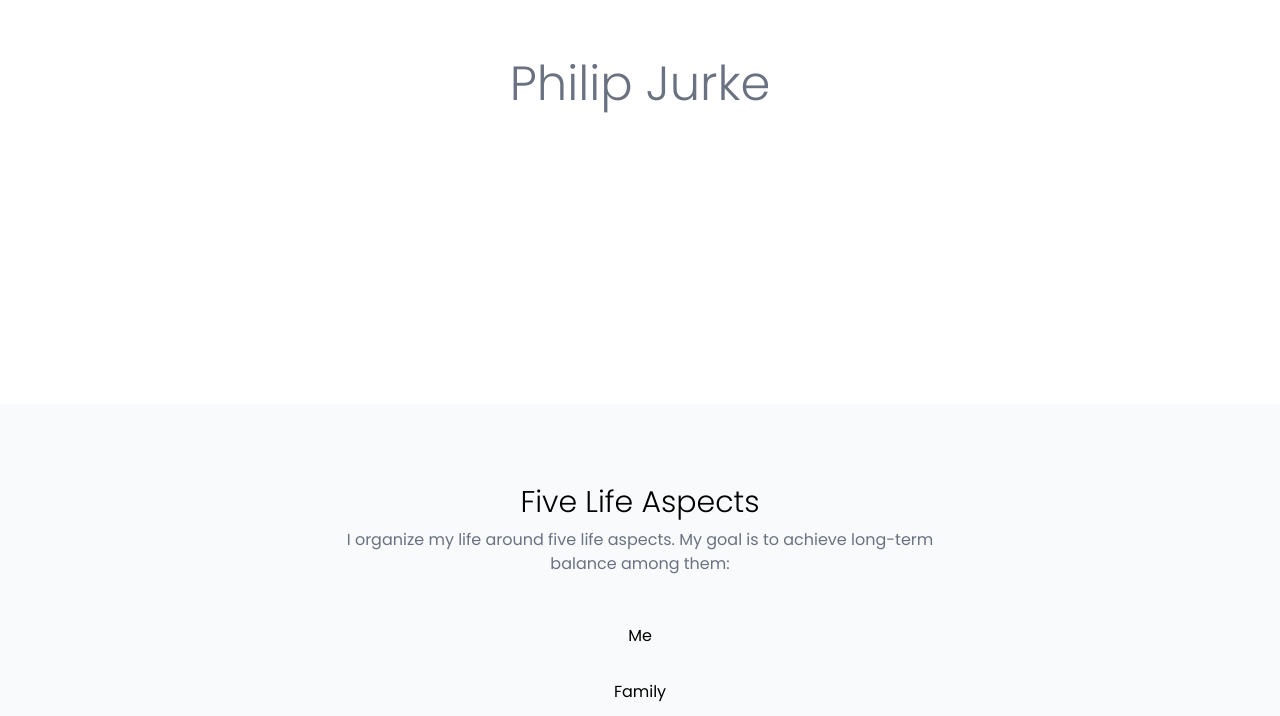
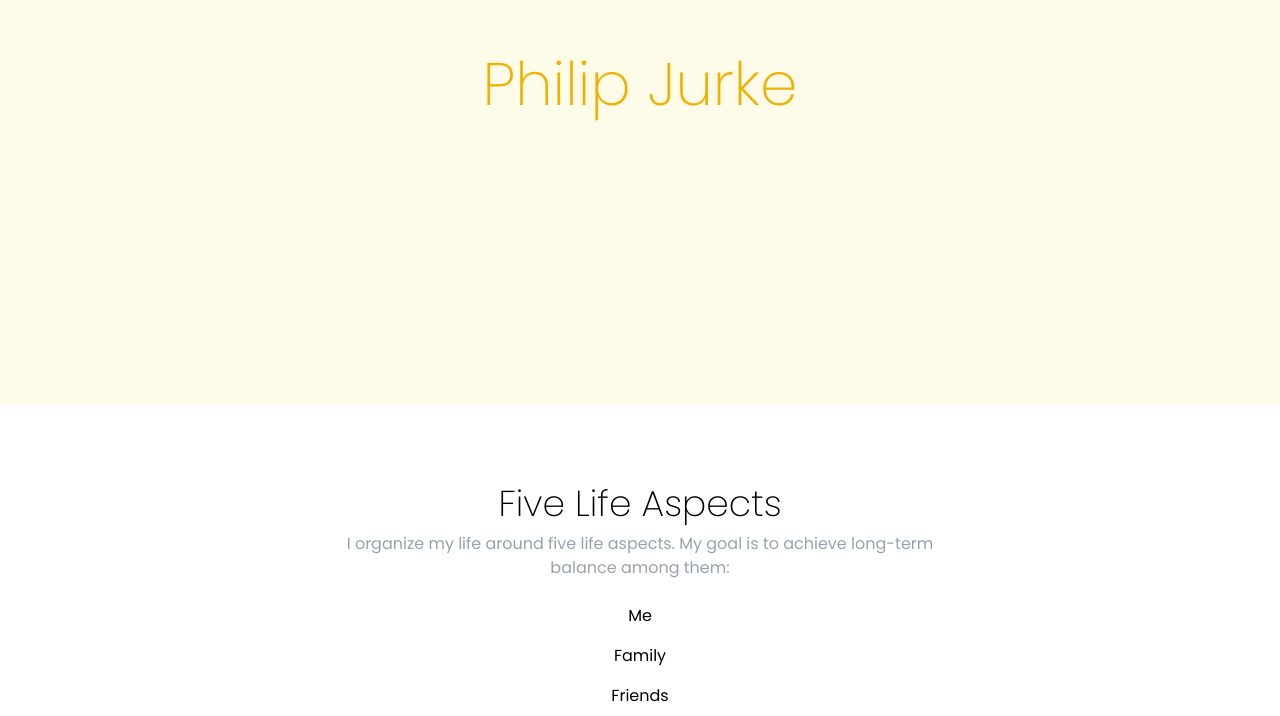
Before and after one commit to PJurke/philipjurke, a Next.js app: page / in a window 1280 px wide. Shown: the part 236-952 px from the top of the page. Built offline with nearby package versions, Linux system fonts and the light colour scheme.

Commit message:
colors and spacing

```diff
--- a/app/_components/FiveLifeAspectsSection.tsx
+++ b/app/_components/FiveLifeAspectsSection.tsx
@@ -3,15 +3,15 @@ export default function FiveLifeAspectsSection() {
     const lifeAspects: string[] = [ "Me", "Family", "Friends", "Work", "Society" ];
 
     return (
-        <section className="bg-gray-50 col-span-12 grid-cols-subgrid px-8 py-10 lg:py-20 text-center">
-            <h2 className="font-light text-3xl">Five Life Aspects</h2>
-            <p className="max-w-prose mt-2 mx-auto text-gray-500">
+        <section className="col-span-12 grid-cols-subgrid px-8 py-8 lg:py-20 text-center">
+            <h2 className="font-extralight mb-2 text-4xl">Five Life Aspects</h2>
+            <p className="max-w-prose mb-4 mx-auto text-gray-400">
                 I organize my life around five life aspects.
                 My goal is to achieve long-term balance among them:
             </p>
-            <ul className="mt-8">
+            <ul>
                 { lifeAspects.map((aspect) => (
-                    <li className="p-4" key={aspect}>{aspect}</li>
+                    <li className="p-2" key={aspect}>{aspect}</li>
                 ))}
             </ul>
         </section>
--- a/app/_components/HeroSection.tsx
+++ b/app/_components/HeroSection.tsx
@@ -1,7 +1,7 @@
 export default function HeroSection() {
     return (
-        <section className="col-span-12 flex items-center justify-center min-h-[80vh]">
-            <h1 className="font-light text-gray-500 text-5xl">Philip Jurke</h1>
+        <section className="bg-yellow-50 col-span-12 flex items-center justify-center min-h-[80vh]">
+            <h1 className="font-extralight text-6xl text-yellow-500">Philip Jurke</h1>
         </section>
     );
 }
```
